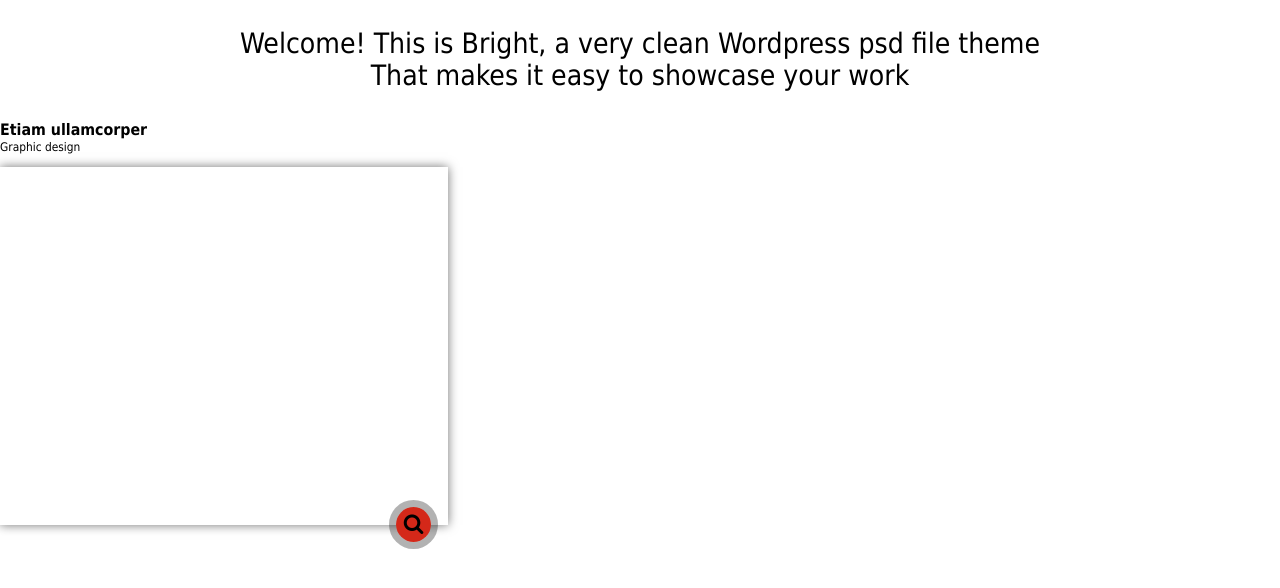
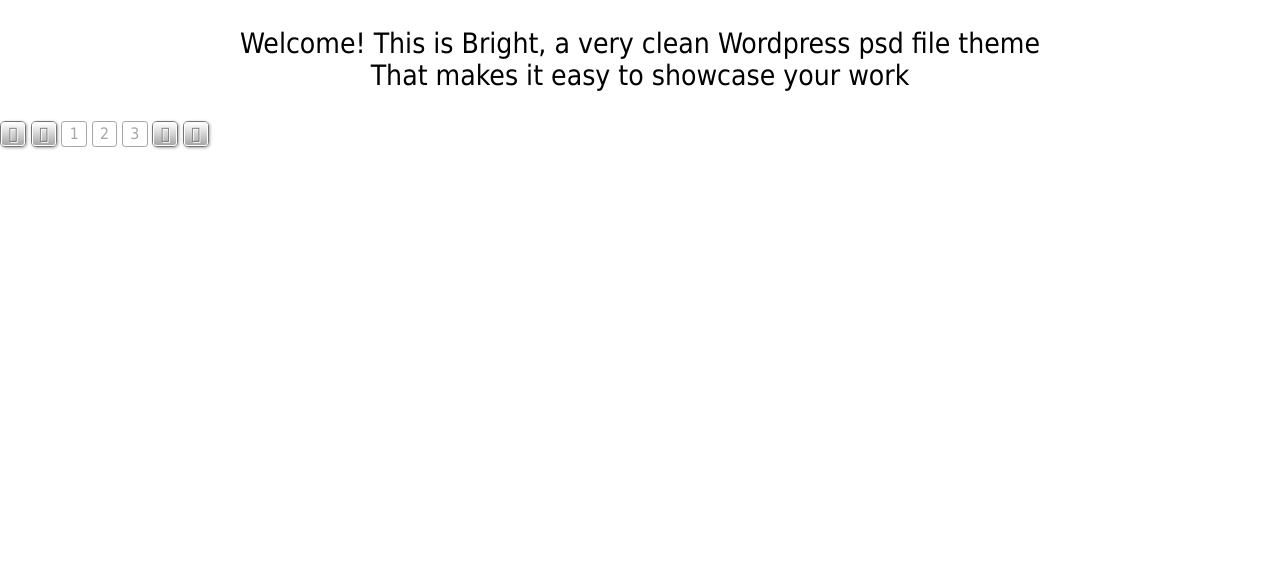
Before and after one commit to bahimy/brightw, a website: page src/html/index.html in a window 1280 px wide. Drawn offline with nearby package versions, Linux system fonts and the light colour scheme; files that its build step writes are made by us from their sources; files whose address does not match are found by name.

Commit message:
Adds pagination component

```diff
--- a/src/html/index.html
+++ b/src/html/index.html
@@ -24,7 +24,7 @@
     </li>
   </ul-->
   <h3>Welcome! This is Bright, a very clean Wordpress psd file theme<br>That makes it easy to showcase your work</h3>
-  <div class="canvas">
+  <!-- div class="canvas">
     <div class="sample">
       <h5>Etiam ullamcorper</h5>
       <p class="sample__category">Graphic design</p>
@@ -33,7 +33,34 @@
         <a class="fa button--complex" href="#">&#xf002;</a>
       </div>
     </div>
+  </div -->
+
+  <div class="pagination">
+    <div class="pagination__button">
+      <a class="pagination__arrow" href="#" title="Start">&#xf100;</a>
+    </div>
+    <div class="pagination__button">
+      <a class="pagination__arrow" href="#" title="Start">&#xf104;</a>
+    </div>
+    <ul class="pagination__container">
+      <li class="pagination__item">
+        <a class="pagination__link" href="#">1</a>
+      </li>
+      <li class="pagination__item">
+        <a class="pagination__link" href="#">2</a>
+      </li>
+      <li class="pagination__item">
+        <a class="pagination__link" href="#">3</a>
+      </li>
+    </ul>
+    <div class="pagination__button">
+      <a class="pagination__arrow" href="#" title="Start">&#xf105;</a>
+    </div>
+    <div class="pagination__button">
+      <a class="pagination__arrow" href="#" title="Start">&#xf101;</a>
+    </div>
   </div>
+
 </body>
 
 </html>
--- /dev/null
+++ b/src/scss/components/_pagination.scss
@@ -0,0 +1,54 @@
+.pagination {
+  font-size: $text-epsilon;
+}
+
+.pagination__button {
+  display: inline-block;
+  border: 1px solid $color-basic;
+  border-radius: 0.3em;
+  box-shadow: 1px 1px 3px $color-faint;
+}
+
+.pagination__arrow {
+  text-decoration: none;
+  display: block;
+  width: 1.4em;
+  height: 1.4em;
+  text-align: center;
+  line-height: 1.4em;
+  color: $color-basic;
+  border: 1px solid $color-canvas;
+  border-radius: 0.2em;
+  font-weight: bold;
+  background-color: $color-faint;
+  background-image: linear-gradient(to top, $color-faint, $color-canvas);
+  text-shadow: 1px 1px $color-canvas;
+}
+
+.pagination__container {
+  list-style-type: none;
+  padding: 0;
+  margin: 0;
+  display: inline-block;
+}
+
+.pagination__item {
+  display: inline-block;
+}
+
+.pagination__link {
+  display: block;
+  text-decoration: none;
+  border: 1px solid $color-faint;
+  width: 1.5em;
+  height: 1.5em;
+  text-align: center;
+  line-height: 1.5em;
+  color: $color-faint;
+  border-radius: 0.2em;
+
+  &:hover {
+    color: $color-basic;
+    background-color: $color-canvas;
+  }
+}
--- a/src/scss/index.scss
+++ b/src/scss/index.scss
@@ -4,3 +4,4 @@
 @import 'components/_navigation.scss';
 @import 'components/_buttons.scss';
 @import 'components/_galleries.scss';
+@import 'components/_pagination.scss';
```
Also changed, not shown: build/css/index.css, build/index.html, 1 other file.
